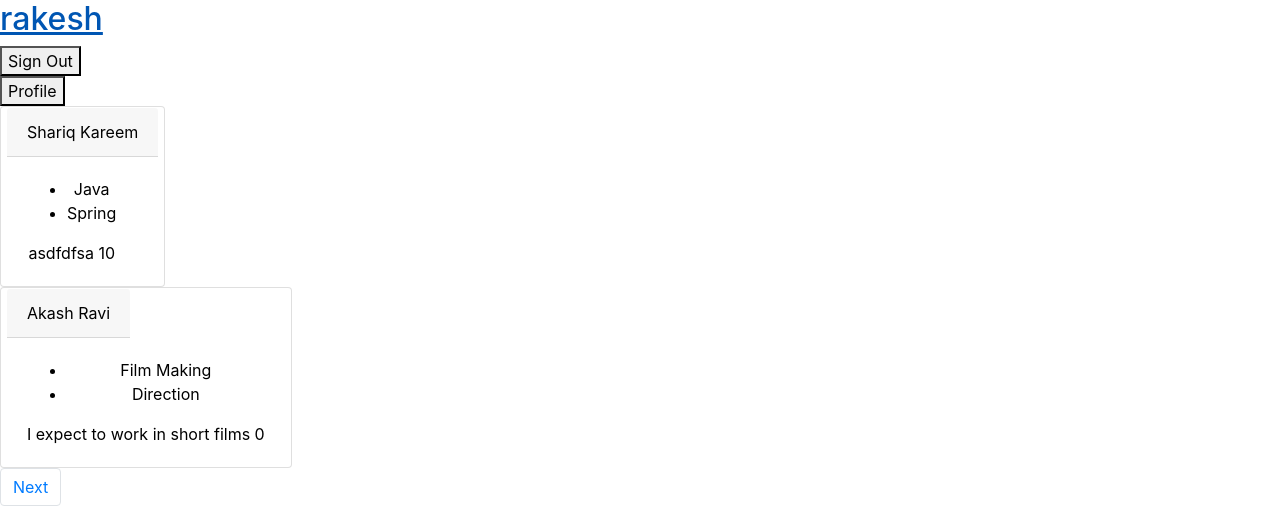
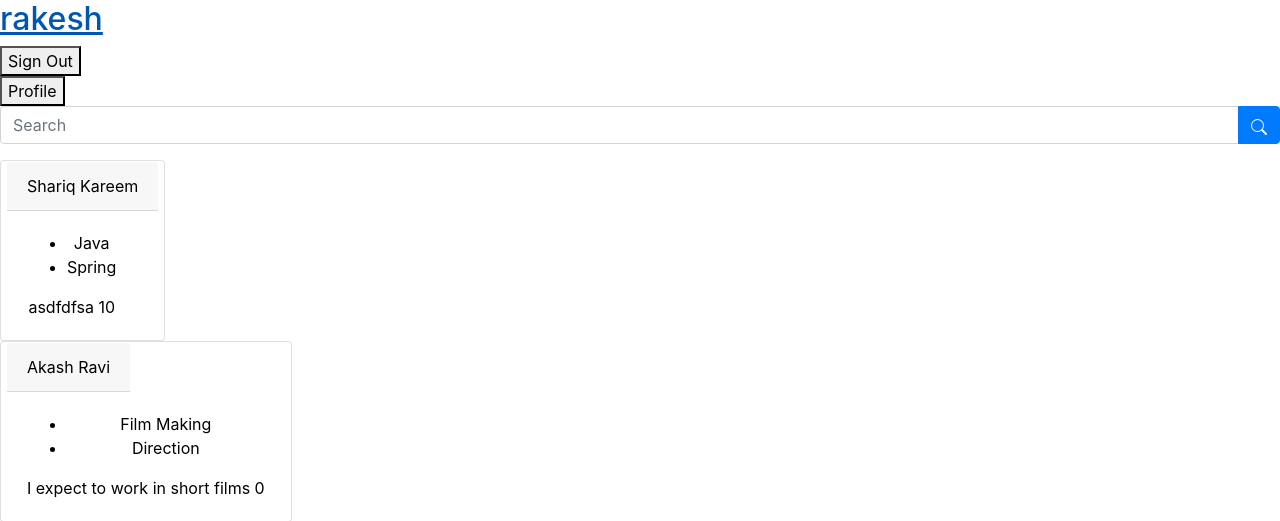
Before and after one commit to rizwankareem006/talenthunt, a Django app: page /details/feed/1/ in a window 1280 px wide. Shown: the top 521 px of the page. Run offline with Django 3.2, Linux system fonts and the light colour scheme; a user stored in the database is signed in; data comes from the database, SQL or seed files in the repository; both versions use the stored data as it was after the commit; some libraries are stand-ins or nearby versions.

Commit message:
search done

```diff
--- a/TalentHunt/Details/templates/Details/feed.html
+++ b/TalentHunt/Details/templates/Details/feed.html
@@ -6,6 +6,19 @@
 {% block content %}
 <form action="{% url 'Details:Profile' username=request.user %}" method="GET">
     <button type="submit">Profile</button>
+</form>
+<form method="GET" action="{% url 'Details:Search' page=1 %}">
+    <div class="input-group mb-3">
+        <input type="text" class="form-control" placeholder="Search" name="search">
+        <div class="input-group-append">
+          <button class="btn btn-primary" type="submit">
+            <svg width="1em" height="1em" viewBox="0 0 16 16" class="bi bi-search" fill="currentColor" xmlns="http://www.w3.org/2000/svg">
+                <path fill-rule="evenodd" d="M10.442 10.442a1 1 0 0 1 1.415 0l3.85 3.85a1 1 0 0 1-1.414 1.415l-3.85-3.85a1 1 0 0 1 0-1.415z"/>
+                <path fill-rule="evenodd" d="M6.5 12a5.5 5.5 0 1 0 0-11 5.5 5.5 0 0 0 0 11zM13 6.5a6.5 6.5 0 1 1-13 0 6.5 6.5 0 0 1 13 0z"/>
+            </svg>
+          </button>
+        </div>
+      </div>
 </form>
 {% for item in carddet %}
     <a href = "{% url 'Details:Profile' username=item.username %}">
--- a/TalentHunt/Details/urls.py
+++ b/TalentHunt/Details/urls.py
@@ -18,4 +18,5 @@ urlpatterns = [
     path('teammembersuccess/<int:team>/<str:user>/', views.teammembersuccess, name="TeamMemberSuccess"),
     path('teammemberfailure/<int:team>/<str:user>/', views.teammemberfailure, name="TeamMemberFailure"),
     path('resign/<int:team>/<str:user>/', views.resign, name="Resign"),
+    path('feedsearch/<int:page>/', views.search, name="Search"),
 ]
--- a/TalentHunt/Details/views.py
+++ b/TalentHunt/Details/views.py
@@ -5,6 +5,7 @@ from .models import Skills, SkillSet, Teams, TeamDesc, TeamMembers, UserRequests
 from django.contrib.auth.models import User
 from django.http import JsonResponse, HttpResponseNotFound
 from .datastructure import CardDetails, PageNumber, ProfileDetails, TeamProfile, ProfileTeamList, TeamProfileList, ProfileReqs, TeamReqs, ProfileSendRequest
+from django.db.models import Q
 
 # Create your views here.
 def signout(request):
@@ -237,3 +238,22 @@ def resign(request,team,user):
         t = Teams.objects.get(pk=team)
         Teams.objects.removeMember(t,u)
         return redirect('Details:Profile', username=u.username)
+
+@login_required
+def search(request,page=1):
+        print(request.GET)
+        users = User.objects.filter(Q(first_name__icontains=request.GET["search"])|Q(last_name__icontains=request.GET["search"]))
+        start = 10*(page-1)
+        end = start + 10
+        carddet = []
+        for i in range(start, min(len(users),end)):
+            uobj = users[i]
+            sks = Skills.objects.get(user = uobj)
+            if uobj.username != str(request.user):
+                skset = list(sks.skillset.all())
+                cd = CardDetails(uobj,sks,skset)
+                carddet.append(cd)
+        nop = len(users)//10
+        page_number = PageNumber(page)
+        context = {'page_number':page_number, 'carddet':carddet, 'np':nop}
+        return render(request,'Details/feed.html',context = context)
```
Also changed, not shown: TalentHunt/db.sqlite3.
